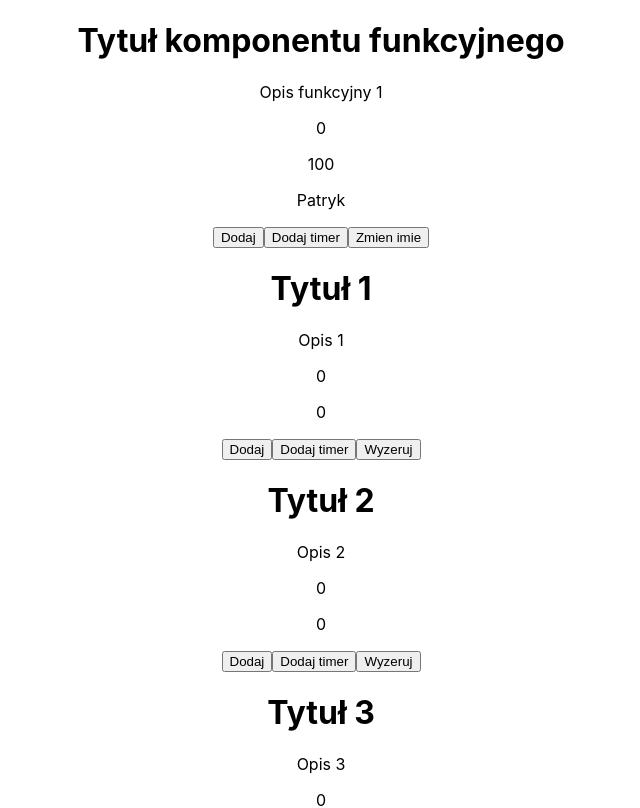
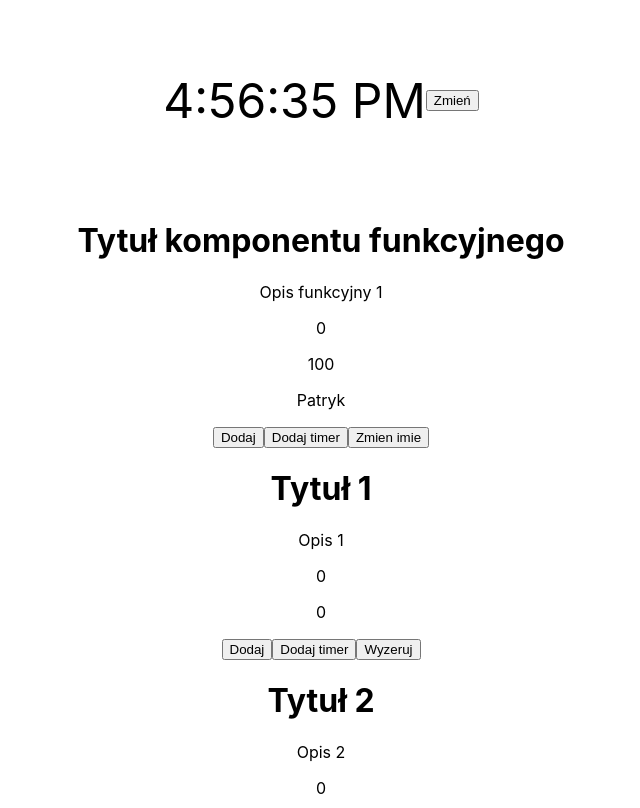
Before and after one commit to JohnyCodesStuff/my-site-react, a React (Create React App) app: page / in a window 1280 px wide. Shown: the top 808 px of the page, without its empty margins (319-959 px from the left). Built offline with nearby package versions, Linux system fonts and the light colour scheme.

Commit message:
adding clock with updating time and a button

```diff
--- a/src/App.js
+++ b/src/App.js
@@ -2,14 +2,20 @@
 import './App.css';
 import Article from './components/Article';
 import ArticleBox from './components/ArticleBox';
+import Clock from './components/Clock';
 
 function App() {
   return (
     <div>
+      <Clock />
       <Article title="Tytuł komponentu funkcyjnego" description="Opis funkcyjny 1" />
       <ArticleBox title="Tytuł 1" description="Opis 1" />
       <ArticleBox title="Tytuł 2" description="Opis 2" />
       <ArticleBox title="Tytuł 3" description="Opis 3" />
+      <ArticleBox />
+      <div>
+        <p></p>
+      </div>
     </div>
   )
 }
--- a/src/components/Clock/index.js
+++ b/src/components/Clock/index.js
@@ -1,10 +1,84 @@
-import React from "react";
+/*import React from "react";
+import './style.css';
 
 class Clock extends React.Component{
     constructor(props) {
         super(props);
+
+        this.state = {
+            date: new Date(),
+            clicked: false
+        }
     }
+
+    componentDidMount() {
+        this.timerID = setInterval(() => this.changeTime(), 1000);
+    }
+
+    componentDidUpdate(prevProps, prevState) {
+        if(prevState.clicked !== this.state.clicked) {
+            console.log('Huraaa!')
+        }
+    }
+
+
+    componentWillUnmount() {
+        clearInterval(this.timerID);
+    }
+
+    changeTime = () => {
+        this.setState({
+            date: new Date()
+        })
+    }
+
+
     render() {
-        return <div></div>;
+        return <div className="clock">
+            {this.state.date.toLocaleTimeString()}
+            <button onClick={() => this.setState({ clicked: true})}> Zmień </button>
+        </div>;
     }
 }
+
+export default Clock;
+
+
+*/
+
+import React, { useEffect, useState } from "react";
+import './style.css'
+
+const Clock = () => {
+
+    const [date, setDate] = useState(new Date());
+    const [clicked, setClicked] = useState(false);
+
+    const changeTime = () => {
+        setDate(new Date());
+    }
+
+    useEffect(() => {
+        const timerID = setInterval(changeTime, 1000);
+
+        return () => {
+            clearInterval(timerID)
+        }
+    }, [])
+
+    useEffect(() => {
+        console.log('HURAAA!')
+    },[clicked])
+
+    console.log(date);
+    console.log(clicked);
+
+    return (
+        <div className="clock">
+            {date.toLocaleTimeString()}
+            <button onClick={() => setClicked(true)}>Zmień</button>
+        </div>
+    )
+}
+
+export default Clock
--- /dev/null
+++ b/src/components/Clock/style.css
@@ -0,0 +1,9 @@
+.clock {
+    height: 25vh;
+    /*width: 70vh;*/
+    display: flex;
+    justify-content: center;
+    align-items: center;
+    font-size: 3rem;
+
+}
```
